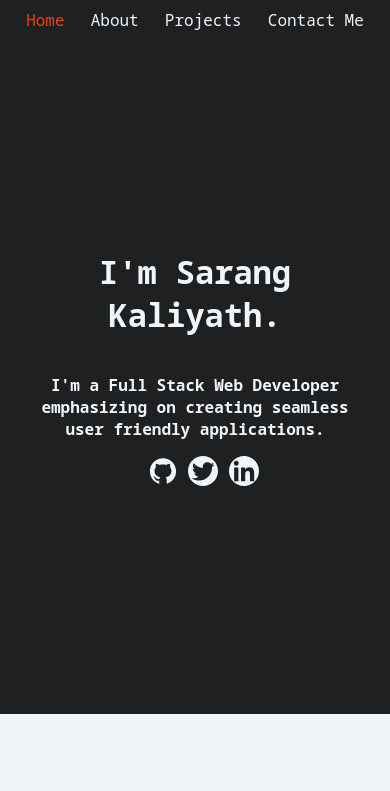
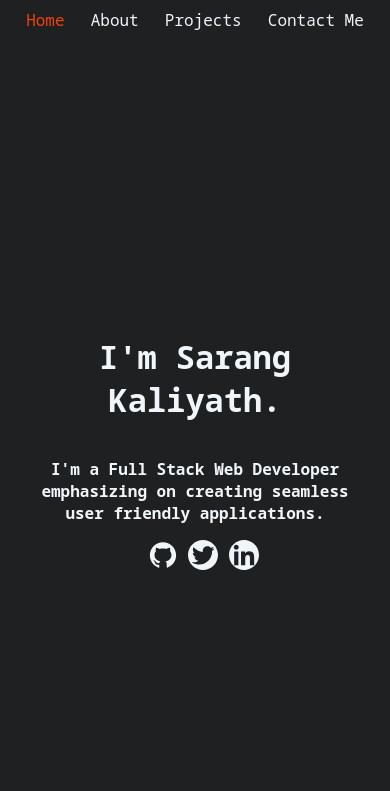
Before and after one commit to sarangKaliyath/Portifolio_V_1.0, a React (Create React App) app: page / in a window 390 px wide. Shown: the top 791 px of the page. Built offline with nearby package versions, Linux system fonts and the light colour scheme.

Commit message:
css changes

```diff
--- a/src/Components/SocialLinks.css
+++ b/src/Components/SocialLinks.css
@@ -5,11 +5,21 @@
     /* border: 1px solid black; */
     flex-direction: column;
     align-items: center;
-    height:80vh;
+    /* height:80vh; */
     justify-content:center;
     background-color:#1E2022;
     color : #F0F5F9;
     font-family: 'Noto Sans Mono', monospace;
+}
+@media(min-width:900px){
+    .data{
+        height:80vh;
+    }
+}
+@media(max-width:900px){
+.data{
+    height:100vh;
+}
 }
 .data,.links_container,.links_image{
     display: flex;
```
